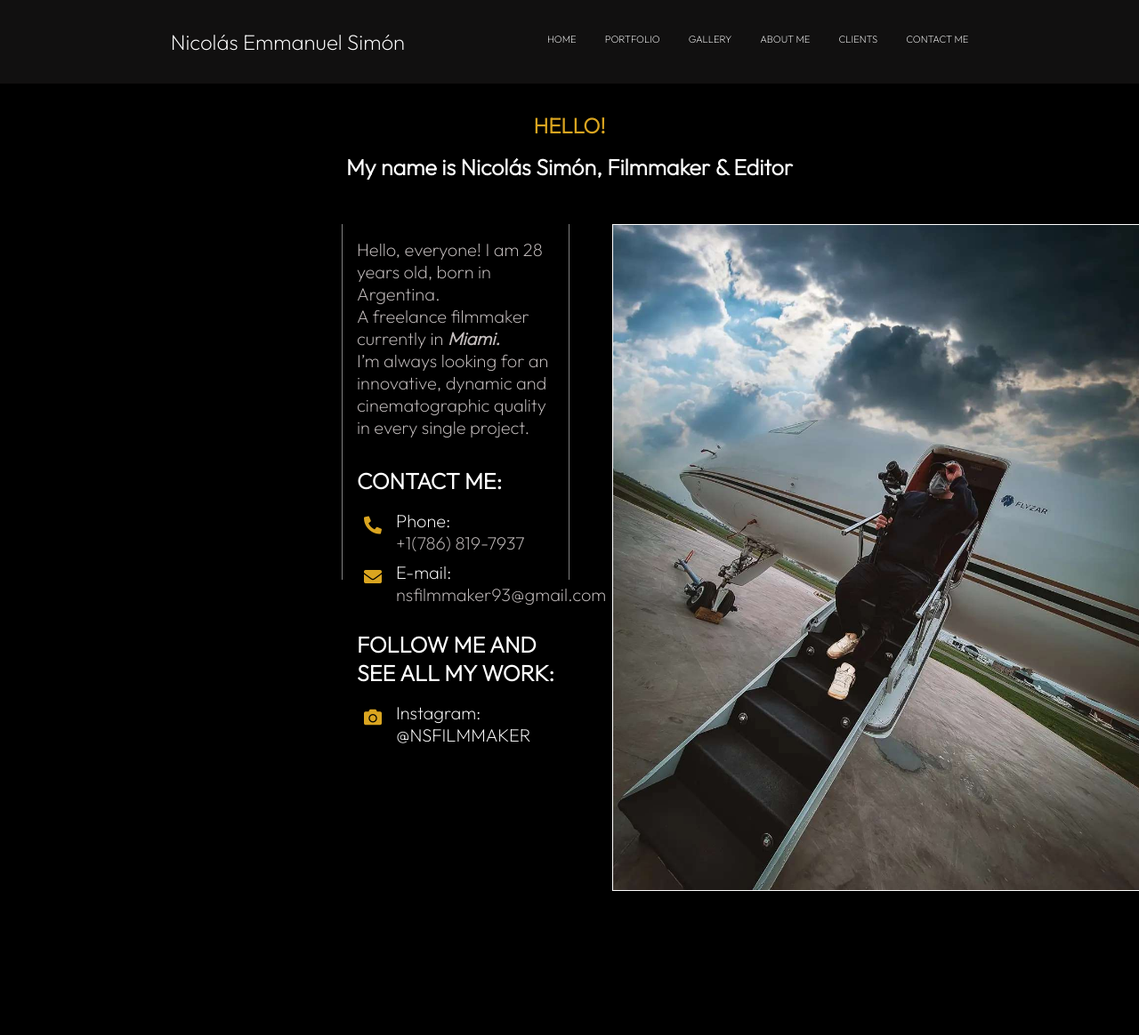
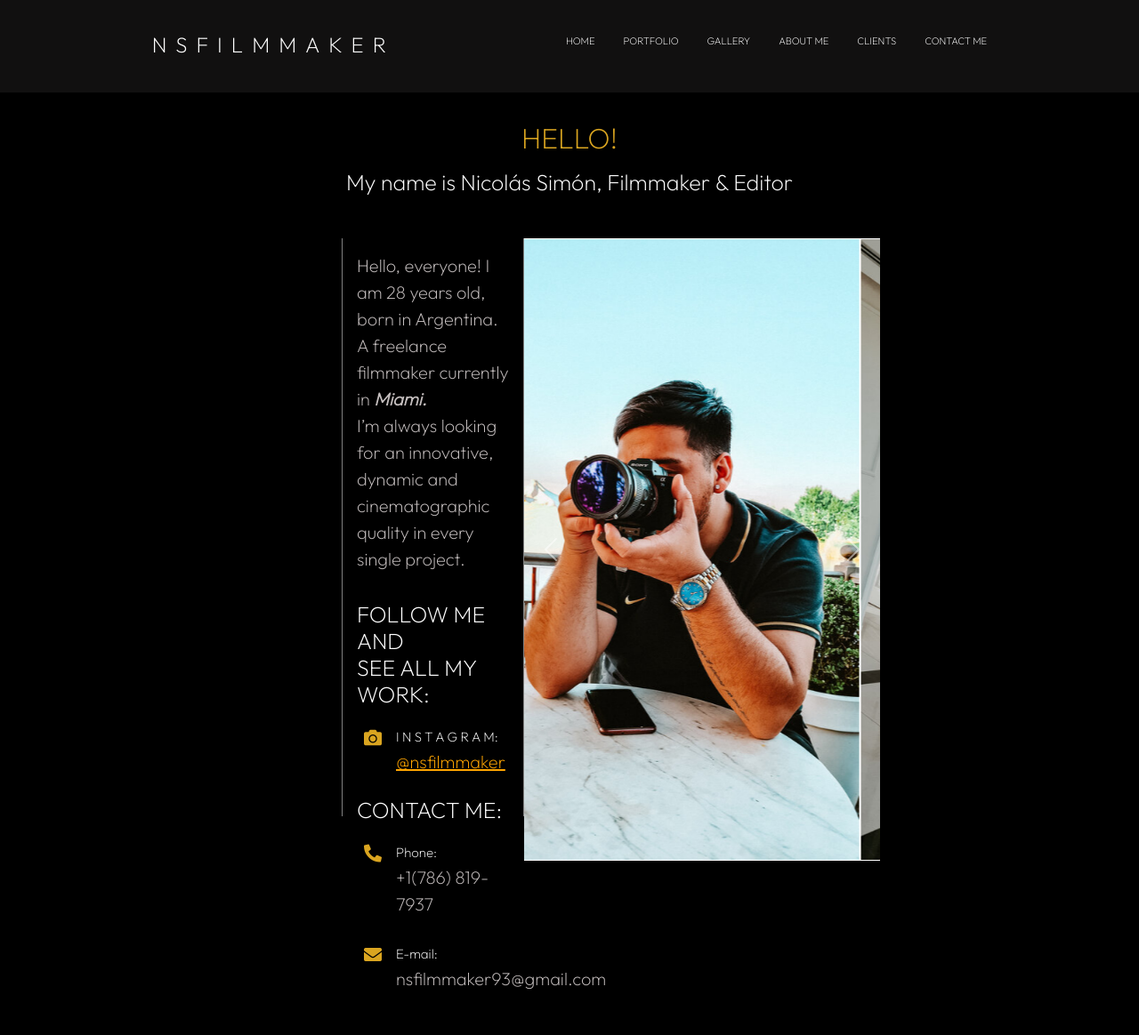
Before and after one commit to marcAnfuso/nicolassimon, a website: page index.html in a window 1280 px wide. Shown: the whole page at 89% size. Before the commit the page ends 1006 px from the top, so only its background shows below. Drawn offline with nearby package versions, Linux system fonts and the light colour scheme.

Commit message:
haciendo responsive y otros cambios

```diff
--- a/index.html
+++ b/index.html
@@ -4,6 +4,8 @@
     <meta charset="UTF-8">
     <meta http-equiv="X-UA-Compatible" content="IE=edge">
     <meta name="viewport" content="width=device-width, initial-scale=1.0">
+
+    <link href="https://cdn.jsdelivr.net/npm/bootstrap@5.1.3/dist/css/bootstrap.min.css" rel="stylesheet" integrity="sha384-1BmE4kWBq78iYhFldvKuhfTAU6auU8tT94WrHftjDbrCEXSU1oBoqyl2QvZ6jIW3" crossorigin="anonymous">
 
     <!--Link de íconos de Fontawesome-->
     <link rel="stylesheet" href="https://use.fontawesome.com/releases/v5.15.3/css/all.css" integrity="sha384-SZXxX4whJ79/gErwcOYf+zWLeJdY/qpuqC4cAa9rOGUstPomtqpuNWT9wdPEn2fk" crossorigin="anonymous">
@@ -19,7 +21,7 @@
         <div class="header">
             <div class="header__logo">
                 <a href="">
-                    Nicolás Emmanuel Simón
+                    NSFILMMAKER
                 </a>
             </div>
 
@@ -69,6 +71,18 @@
             </p>
 
             <div id="contactos">
+                <h3>Follow me and <br>see all my work:</h3>
+                <div id="contact-container">
+                    <div class="contact-item">
+                        <i class="fas fa-camera"></i>
+                        <p>
+                            <span>I N S T A G R A M:<br></span>
+                            <a href="https://www.instagram.com/nsfilmmaker/">@nsfilmmaker</a>
+                        </p>
+
+                    </div>
+                </div>
+
                 <h3>Contact me:</h3>
                 <div id="contact-container">
                     <div class="contact-item">
@@ -87,16 +101,7 @@
                     </div>
                 </div>
                 <br>
-                <h3>Follow me and <br>see all my work:</h3>
-                <div id="contact-container">
-                    <div class="contact-item">
-                        <i class="fas fa-camera"></i>
-                        <p>
-                            <span>Instagram:<br></span>
-                            <a href="">@nsfilmmaker</a>
-                        </p>
-                    </div>
-                </div>
+
 
 
             </div>
@@ -104,7 +109,27 @@
         </div>
 
         <div class="main-contenedor__dos">
-            <img class="main-contenedor__img" src="img/nico-home.jpg" alt="">
+            <div id="carouselExampleControls" class="carousel slide" data-bs-ride="carousel">
+                <div class="carousel-inner">
+                  <div class="carousel-item active">
+                    <img src="img/nico-2.jpg" class="d-block w-100" alt="...">
+                  </div>
+                  <div class="carousel-item">
+                    <img src="img/nico-3.jpg" class="d-block w-100" alt="...">
+                  </div>
+                  <div class="carousel-item">
+                    <img src="img/nico-1.jpg" class="d-block w-100" alt="...">
+                  </div>
+                </div>
+                <button class="carousel-control-prev" type="button" data-bs-target="#carouselExampleControls" data-bs-slide="prev">
+                  <span class="carousel-control-prev-icon" aria-hidden="true"></span>
+                  <span class="visually-hidden">Previous</span>
+                </button>
+                <button class="carousel-control-next" type="button" data-bs-target="#carouselExampleControls" data-bs-slide="next">
+                  <span class="carousel-control-next-icon" aria-hidden="true"></span>
+                  <span class="visually-hidden">Next</span>
+                </button>
+              </div>
         </div>
 
             <!--
@@ -180,5 +205,7 @@
 
         </section>
     </main>
+
+    <script src="https://cdn.jsdelivr.net/npm/bootstrap@5.1.3/dist/js/bootstrap.bundle.min.js" integrity="sha384-ka7Sk0Gln4gmtz2MlQnikT1wXgYsOg+OMhuP+IlRH9sENBO0LRn5q+8nbTov4+1p" crossorigin="anonymous"></script>
 </body>
 </html>
--- a/scss/partials/_globals.scss
+++ b/scss/partials/_globals.scss
@@ -8,7 +8,6 @@
 
 html, body {
     font-family: 'Outfit', sans-serif;
-    overflow-x: hidden;
     background: black;
     width: 100%;
     margin: 0 auto;
--- a/scss/partials/_header.scss
+++ b/scss/partials/_header.scss
@@ -11,6 +11,7 @@
         a {
             text-transform: none;
             font-size: 1.5rem;
+            letter-spacing: 10px;
         }
     }
 
@@ -36,3 +37,21 @@
         font-size: 0.7rem;
     }
 }
+
+// Responsive
+
+@media screen and (max-width: 500px) {
+    .header {
+        flex-direction: column;
+        gap: 0rem;
+
+        &__logo {
+            text-align: center;
+        }
+    }
+
+    .header-nav__lista {
+        flex-direction: column;
+        display: none;
+    }
+}
--- a/scss/partials/_main.scss
+++ b/scss/partials/_main.scss
@@ -25,13 +25,12 @@
         display: flex;
         flex-direction: row;
         justify-content: space-around;
-        gap: 3rem;
         margin: 0 20rem;
 
         &__uno {
-            width: 50%;
+            width: 40%;
             padding: 1rem;
-            height: 400px;
+            height: 650px;
             border-left: 1px solid grey;
             border-right: 1px solid grey;
 
@@ -44,8 +43,10 @@
 
         &__dos {
 
+            margin-bottom: 2rem;
             img {
-                width: 600px;
+                max-width: 500px;
+                height: 700px;
                 border: 1px solid white;
             }
         }
@@ -97,6 +98,38 @@
     p {
         span {
             color: white;
+            font-size: 15px;
+        }
+
+        a {
+            text-transform: lowercase;
+            color: orange;
+            text-decoration: underline;
         }
     }
 }
+
+.carousel {
+    width: 400px;
+    max-width: 500px;
+    height: 700px;
+}
+
+// Responsive
+
+@media screen and (max-width: 500px) {
+    .main-contenedor {
+        flex-direction: column;
+        justify-content: center;
+        margin: 0 auto;
+
+        &__uno {
+            width: 100%;
+        }
+    }
+
+    .carousel {
+        max-width: 100%;
+    }
+
+}
```
Also changed, not shown: css/index.css, img/nico-1.jpg (added), img/nico-2.jpg (added), img/nico-3.jpg (added), img/nico-home.jpg (deleted), img/nico2.jpg (deleted).
